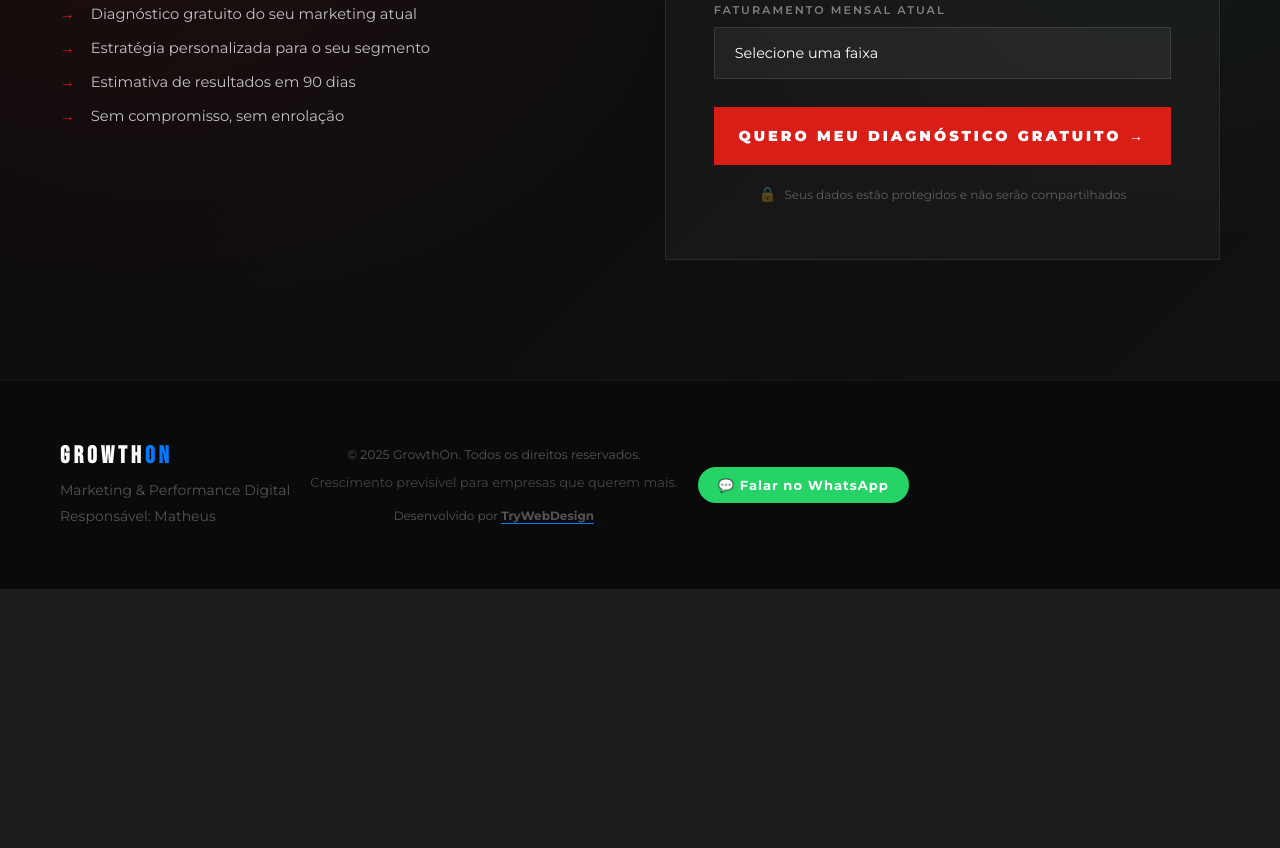
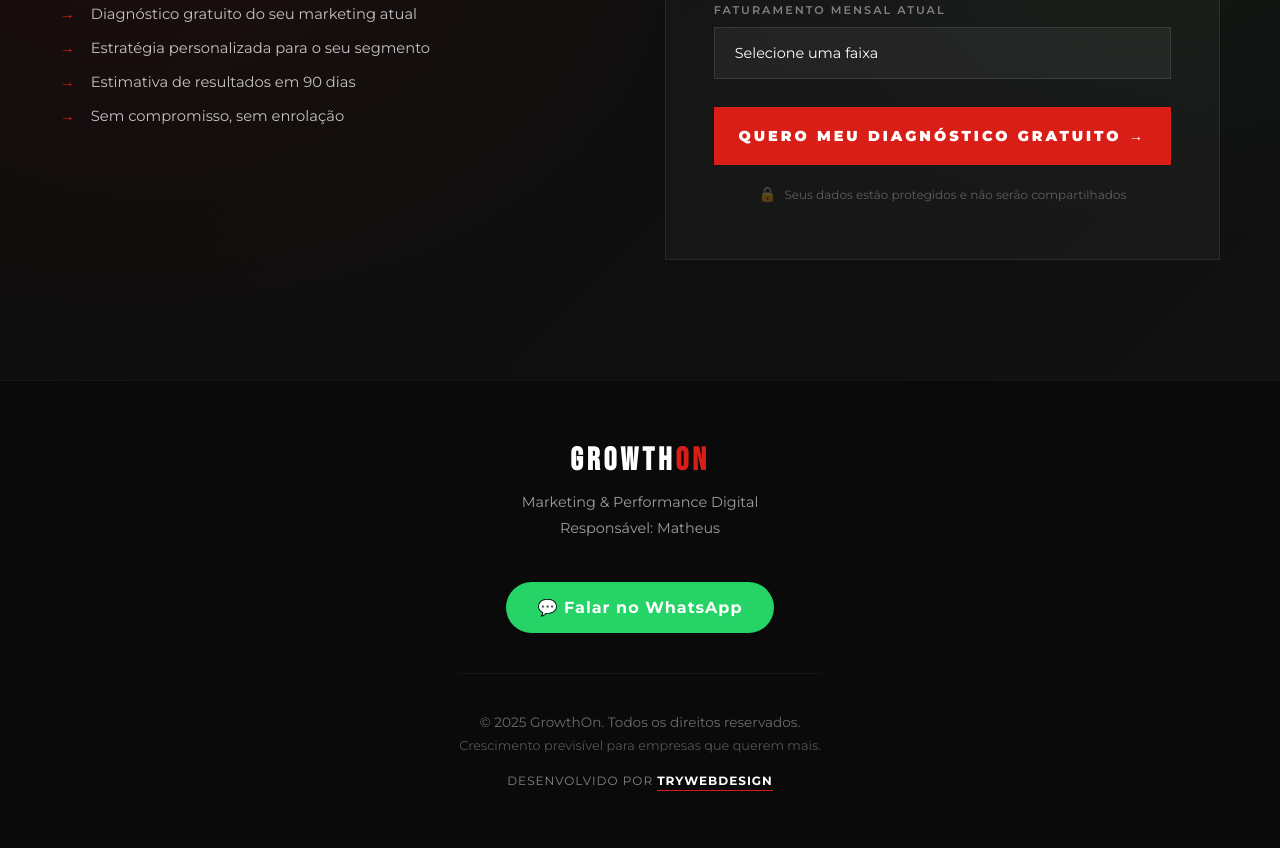
Before and after one commit to mmmariano/growth-on, a plain HTML site: page index.html in a window 1280 px wide. Shown: the part 6701-7549 px from the top of the page. Before the commit the page ends 7290 px from the top, so only its background shows below. Drawn offline with Linux system fonts and the light colour scheme; a web font is replaced by a local one.

Commit message:
Update index.html

```diff
--- a/index.html
+++ b/index.html
@@ -1356,27 +1356,48 @@ body::after {
     </div>
   </div>
 </section>
-
-<!-- FOOTER 31992831454 -->
-<footer>
-  <div class="footer-content" style="display: flex; justify-content: space-between; align-items: center; flex-wrap: wrap; gap: 20px;">
+<!-- FOOTER CENTRALIZADO -->
+<footer style="background: #0a0a0a; border-top: 1px solid rgba(255,255,255,0.05); padding: 60px 20px;">
+  <div class="footer-content" style="max-width: 1200px; margin: 0 auto; display: flex; flex-direction: column; align-items: center; text-align: center; gap: 40px;">
+
+    <!-- Parte Superior: Logo e Responsável -->
     <div>
-      <div class="footer-logo" style="font-size: 24px; font-weight: bold;">Growth<span style="color: #007bff;">On</span></div>
-      <p class="footer-info" style="margin-top:8px; font-size: 14px;">Marketing & Performance Digital<br>Responsável: Matheus</p>
-    </div>
-
-    <div class="footer-info" style="text-align:center">
-      <p style="margin: 0;">© 2025 GrowthOn. Todos os direitos reservados.</p>
-      <p style="margin: 5px 0; font-size: 13px; opacity: 0.8;">Crescimento previsível para empresas que querem mais.</p>
-      <!-- Crédito Adicionado Aqui -->
-      <p style="font-size: 12px; margin-top: 10px;">
-        Desenvolvido por <a href="https://trywebdesign.com.br" target="_blank" style="text-decoration: none; color: inherit; font-weight: bold; border-bottom: 1px solid #007bff;">TryWebDesign</a>
+      <div class="footer-logo" style="font-size: 2rem; font-weight: bold; font-family: 'Bebas Neue', sans-serif; letter-spacing: 4px;">
+        Growth<span style="color: var(--red);">On</span>
+      </div>
+      <p class="footer-info" style="margin-top: 10px; color: rgba(255,255,255,0.6); font-size: 0.9rem;">
+        Marketing & Performance Digital<br>
+        Responsável: Matheus
       </p>
     </div>
 
-    <a href="https://wa.me/5531992831454?text=Olá! Gostaria de um diagnóstico gratuito da GrowthOn." class="footer-wpp" target="_blank" style="background: #25d366; color: white; padding: 10px 20px; border-radius: 50px; text-decoration: none; font-weight: bold;">
+    <!-- Parte Central: Botão de WhatsApp -->
+    <a href="https://wa.me/5531992831454?text=Olá! Gostaria de um diagnóstico gratuito da GrowthOn."
+       class="footer-wpp"
+       target="_blank"
+       style="background: #25d366; color: white; padding: 16px 32px; border-radius: 50px; text-decoration: none; font-weight: 700; font-size: 1rem; display: inline-flex; align-items: center; gap: 10px; transition: transform 0.3s ease;">
       💬 Falar no WhatsApp
     </a>
+
+    <!-- Parte Inferior: Copyright e Créditos -->
+    <div style="border-top: 1px solid rgba(255,255,255,0.05); pt-40px; width: 100%; padding-top: 40px;">
+      <p style="color: rgba(255,255,255,0.4); font-size: 0.85rem; margin-bottom: 8px;">
+        © 2025 GrowthOn. Todos os direitos reservados.
+      </p>
+      <p style="color: rgba(255,255,255,0.3); font-size: 0.8rem; margin-bottom: 20px;">
+        Crescimento previsível para empresas que querem mais.
+      </p>
+
+      <!-- Crédito TryWebDesign -->
+      <p style="font-size: 0.75rem; color: rgba(255,255,255,0.5); letter-spacing: 1px; text-transform: uppercase;">
+        Desenvolvido por
+        <a href="https://trywebdesign.com.br" target="_blank"
+           style="color: var(--white); text-decoration: none; font-weight: 700; border-bottom: 1px solid var(--red); padding-bottom: 2px; transition: color 0.3s;">
+           TryWebDesign
+        </a>
+      </p>
+    </div>
+
   </div>
 </footer>
 
```
